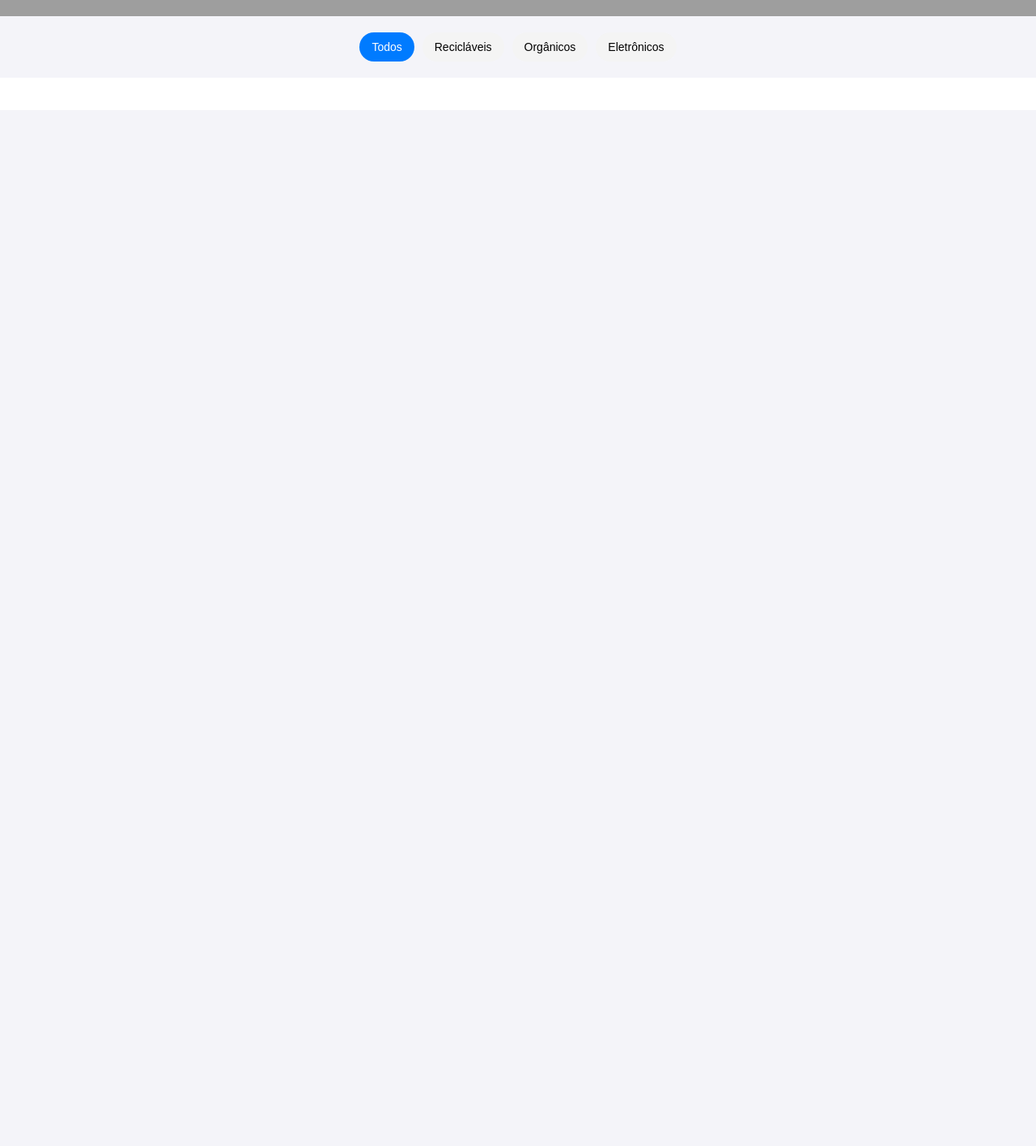
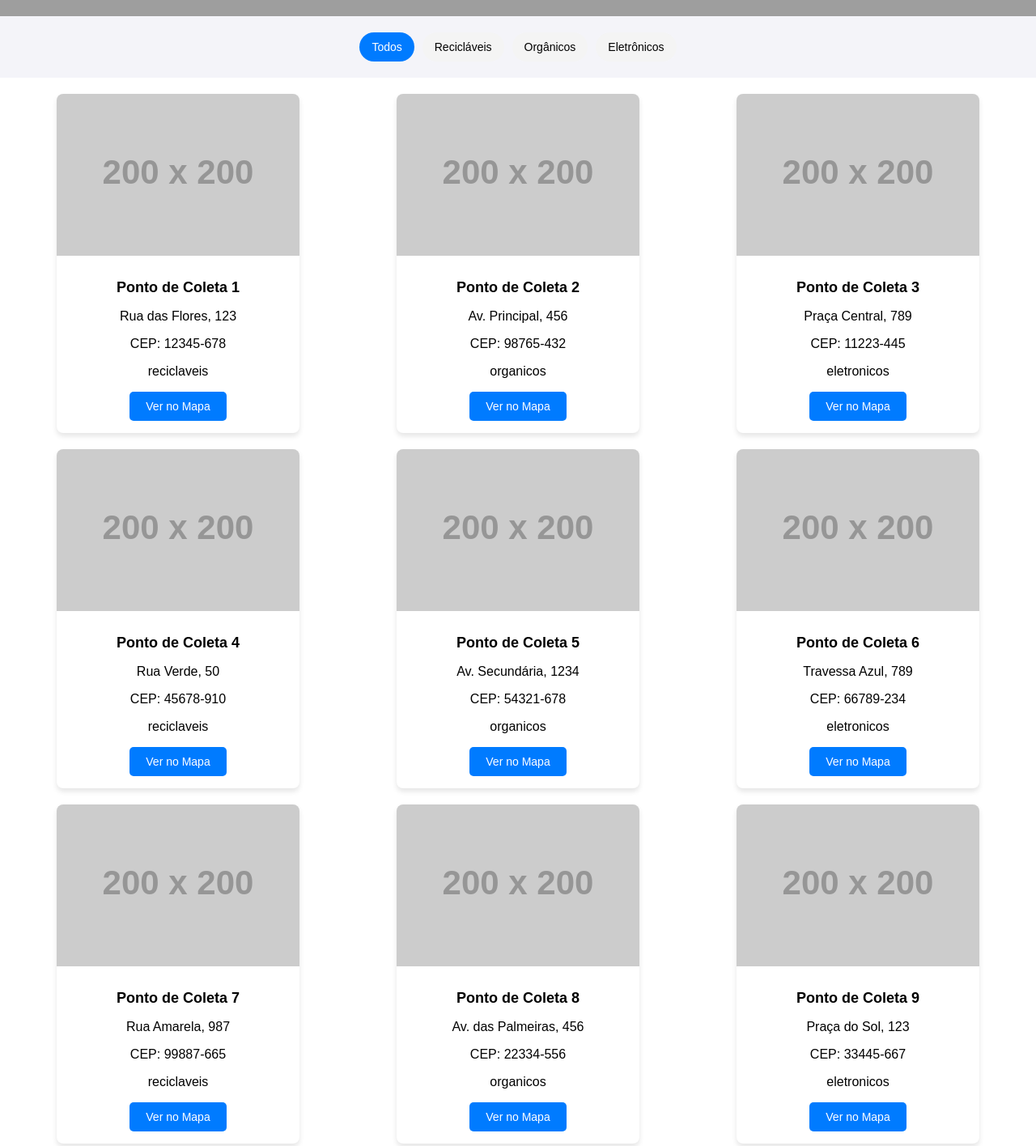
Before and after one commit to JeanPDR/GreenManager-, a plain HTML site: page frontend/pages/home/dashboard.html in a window 1280 px wide. Shown: the part 500-1916 px from the top of the page at 81% size. Before the commit the page ends 800 px from the top, so only its background shows below. Drawn offline with Linux system fonts and the light colour scheme; some packages are replaced by stand-ins of ours; grey boxes are pictures that could not be loaded; placeholder pictures from the web are drawn by us.

Commit message:
implementando mock

```diff
--- a/frontend/pages/home/dashboard.html
+++ b/frontend/pages/home/dashboard.html
@@ -67,6 +67,7 @@
     </div>
     <div class="cards-container" id="cardsContainer"></div>
     <script src="https://maps.googleapis.com/maps/api/js?key=AIzaSyBSkCJaEm9fvl47b-eKWNy8qJ4X7B5qGXU&libraries=places"></script>
+    <script src="mock.js"></script>
     <script src="script.js"></script>
   </body>
 </html>
--- /dev/null
+++ b/frontend/pages/home/mock.js
@@ -0,0 +1,92 @@
+const collectionPoints = [
+  {
+    name: "Ponto de Coleta 1",
+    type: "reciclaveis",
+    address: "Rua das Flores, 123",
+    cep: "12345-678",
+    lat: -23.55052,
+    lng: -46.633308,
+    image: "https://via.placeholder.com/200?text=Recicláveis",
+  },
+  {
+    name: "Ponto de Coleta 2",
+    type: "organicos",
+    address: "Av. Principal, 456",
+    cep: "98765-432",
+    lat: -23.55123,
+    lng: -46.634789,
+    image: "https://via.placeholder.com/200?text=Orgânicos",
+  },
+  {
+    name: "Ponto de Coleta 3",
+    type: "eletronicos",
+    address: "Praça Central, 789",
+    cep: "11223-445",
+    lat: -23.55345,
+    lng: -46.632567,
+    image: "https://via.placeholder.com/200?text=Eletrônicos",
+  },
+  {
+    name: "Ponto de Coleta 4",
+    type: "reciclaveis",
+    address: "Rua Verde, 50",
+    cep: "45678-910",
+    lat: -23.55452,
+    lng: -46.631308,
+    image: "https://via.placeholder.com/200?text=Recicláveis",
+  },
+  {
+    name: "Ponto de Coleta 5",
+    type: "organicos",
+    address: "Av. Secundária, 1234",
+    cep: "54321-678",
+    lat: -23.5523,
+    lng: -46.6378,
+    image: "https://via.placeholder.com/200?text=Orgânicos",
+  },
+  {
+    name: "Ponto de Coleta 6",
+    type: "eletronicos",
+    address: "Travessa Azul, 789",
+    cep: "66789-234",
+    lat: -23.5556,
+    lng: -46.6399,
+    image: "https://via.placeholder.com/200?text=Eletrônicos",
+  },
+  {
+    name: "Ponto de Coleta 7",
+    type: "reciclaveis",
+    address: "Rua Amarela, 987",
+    cep: "99887-665",
+    lat: -23.5568,
+    lng: -46.6402,
+    image: "https://via.placeholder.com/200?text=Recicláveis",
+  },
+  {
+    name: "Ponto de Coleta 8",
+    type: "organicos",
+    address: "Av. das Palmeiras, 456",
+    cep: "22334-556",
+    lat: -23.5579,
+    lng: -46.6415,
+    image: "https://via.placeholder.com/200?text=Orgânicos",
+  },
+  {
+    name: "Ponto de Coleta 9",
+    type: "eletronicos",
+    address: "Praça do Sol, 123",
+    cep: "33445-667",
+    lat: -23.5585,
+    lng: -46.6423,
+    image: "https://via.placeholder.com/200?text=Eletrônicos",
+  },
+  {
+    name: "Ponto de Coleta 10",
+    type: "reciclaveis",
+    address: "Rua da Liberdade, 321",
+    cep: "44556-778",
+    lat: -23.5592,
+    lng: -46.6434,
+    image: "https://via.placeholder.com/200?text=Recicláveis",
+  },
+];
--- a/frontend/pages/home/script.js
+++ b/frontend/pages/home/script.js
@@ -1,4 +1,3 @@
-const collectionPoints = [];
 let map;
 let markers = [];
 
@@ -59,6 +58,17 @@ function createCard(point) {
     map.setCenter({ lat: point.lat, lng: point.lng });
     map.setZoom(15);
   });
+}
+
+function getUserLocation() {
+  if (navigator.geolocation) {
+    navigator.geolocation.getCurrentPosition((position) => {
+      const userLat = position.coords.latitude;
+      const userLng = position.coords.longitude;
+      map.setCenter({ lat: userLat, lng: userLng });
+      map.setZoom(14);
+    });
+  }
 }
 
 document.getElementById("filterBar").addEventListener("click", (e) => {
```
